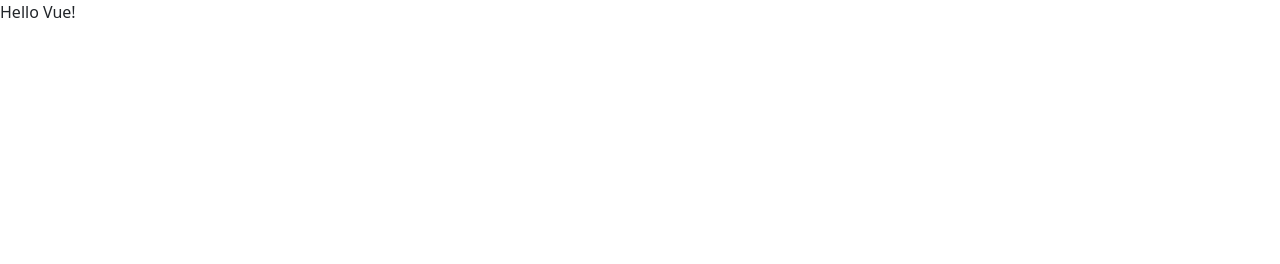
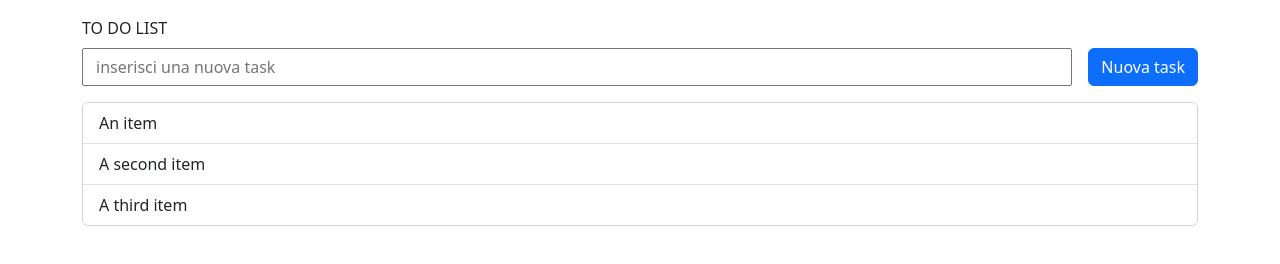
Before and after one commit to Blaser993/vue-todolist, a plain HTML site: page index.html in a window 1280 px wide. Drawn offline with nearby package versions, Linux system fonts and the light colour scheme.

Commit message:
FEAT markup to do list

```diff
--- a/index.html
+++ b/index.html
@@ -12,7 +12,27 @@
 </head>
 <body>
     <main id="app">
-        {{message}}
+        <div class="container pt-3">
+
+            <div class="container">
+
+                <div class="mb-3 row">
+                    <label for="exampleFormControlInput1" class="form-label col-12 ps-0">TO DO LIST</label>
+                    <input type="email" class=" col-auto flex-grow-1" id="exampleFormControlInput1" placeholder="inserisci una nuova task">
+                    <button class="btn btn-primary col-auto ms-3">Nuova task</button>
+
+                </div>
+            </div>
+
+
+            <div class="card col-12" >
+                <ul class="list-group list-group-flush">
+                  <li class="list-group-item">An item</li>
+                  <li class="list-group-item">A second item</li>
+                  <li class="list-group-item">A third item</li>
+                </ul>
+              </div>
+        </div>
     </main>
 
 
--- a/scripts/script.js
+++ b/scripts/script.js
@@ -2,6 +2,41 @@ console.log("ciao!")
 
 
 const { createApp } = Vue
+
+toDoes = [
+    {
+        text: "fare la spesa",
+        done: false,
+    },
+    {
+        text: "rifare il letto",
+        done: false,
+    },
+    {
+        text: "annaffiare le piante",
+        done: false,
+    },
+
+]
+
+// Descrizione:
+// Rifare l’esercizio della to do list.
+// Questa volta però lavoreretecon un array di oggeti, quindi ogni todo sarà un oggetto, formato da due proprietà:
+// text, una stringa che indica il testo del todo
+// done, un booleano (true/false) che indica se il todo è stato fatto oppure no
+
+// MILESTONE 1
+// Stampare all’interno di una lista HTML un item per ogni todo. Se la proprietà done è uguale a true, visualizzare il testo del todo sbarrato.
+
+// MILESTONE 2
+// Visualizzare a fianco ad ogni item ha una “x”: cliccando su di essa, il todo viene rimosso dalla lista.
+
+// MILESTONE 3
+// Predisporre un campo di input testuale e un pulsante “aggiungi”: cliccando sul pulsante, il testo digitato viene letto e utilizzato per creare un nuovo todo, che quindi viene aggiunto alla lista dei todo esistenti.
+
+// Bonus:
+// oltre al click sul pulsante aggiungi, intercettare anche il tasto ENTER per aggiungere il todo alla lista
+// cliccando sul testo dell’item, invertire il valore della proprietà done del todo corrispondente (se done era uguale a false, impostare true e viceversa)
 
 createApp({
   data() {
```
